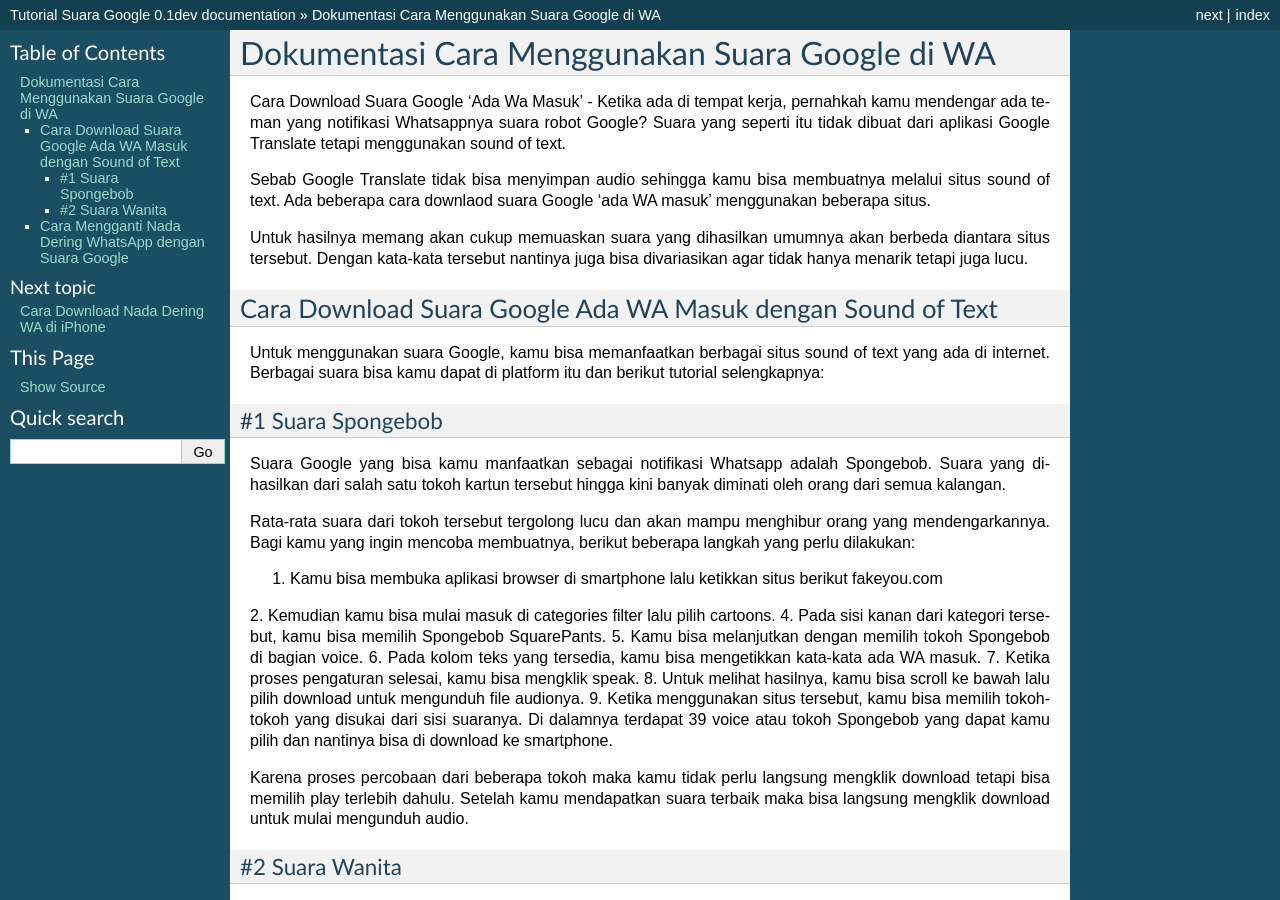
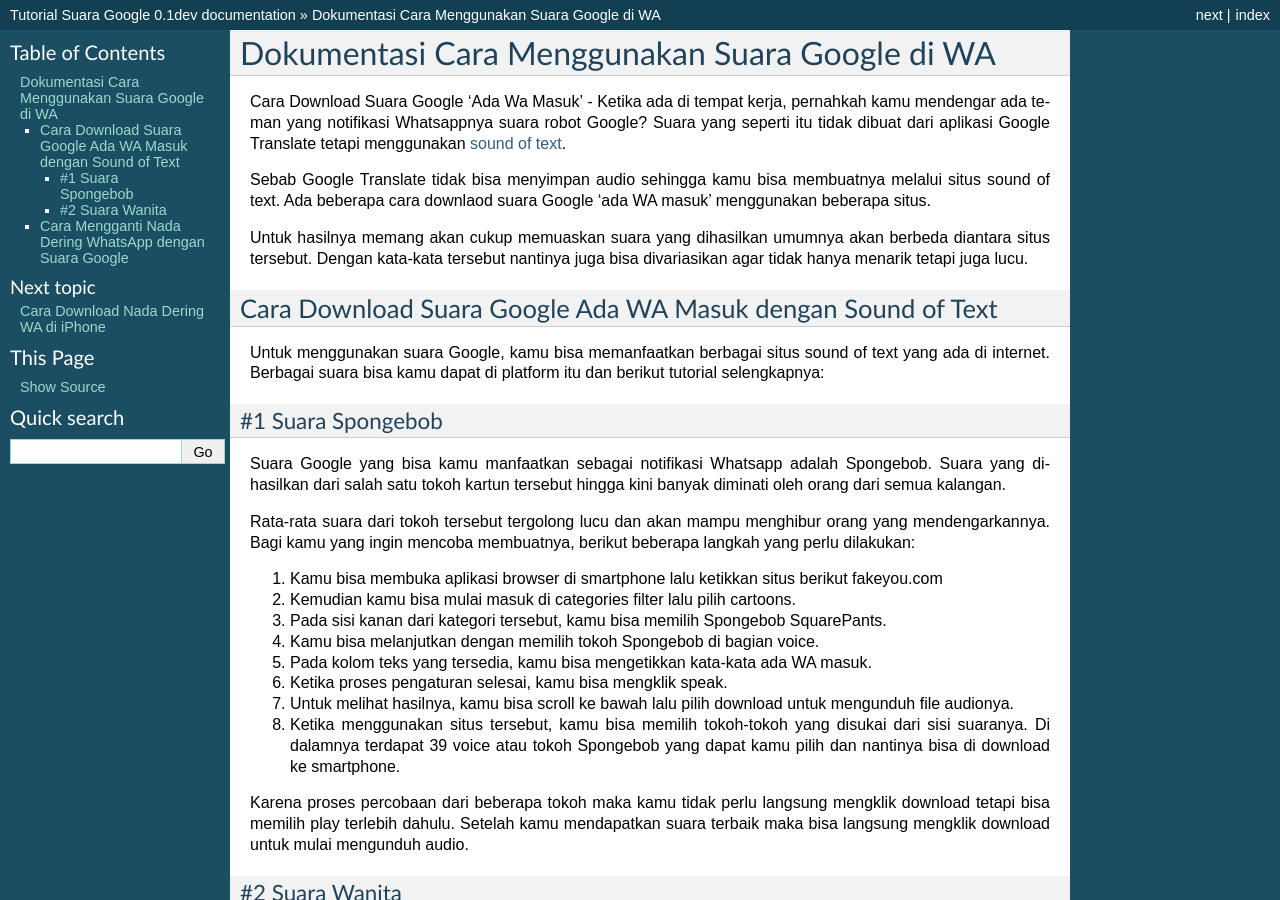
Before and after one commit to psmithr/hostontx, a Sphinx documentation site: the page built from docs/index.rst, in a window 1280 px wide and 900 px high. Built offline with Sphinx 7.4.7, drawn with Linux system fonts in a browser that asks for light colours; pages that are not in the unit, such as notebooks, are missing from menus.

Commit message:
Update index.rst

```diff
--- a/docs/index.rst
+++ b/docs/index.rst
@@ -2,7 +2,7 @@
 Dokumentasi Cara Menggunakan Suara Google di WA
 ###########################################
 
-Cara Download Suara Google 'Ada Wa Masuk' - Ketika ada di tempat kerja, pernahkah kamu mendengar ada teman yang notifikasi Whatsappnya suara robot Google? Suara yang seperti itu tidak dibuat dari aplikasi Google Translate tetapi menggunakan sound of text.
+Cara Download Suara Google 'Ada Wa Masuk' - Ketika ada di tempat kerja, pernahkah kamu mendengar ada teman yang notifikasi Whatsappnya suara robot Google? Suara yang seperti itu tidak dibuat dari aplikasi Google Translate tetapi menggunakan `sound of text <https://karinov.co.id/sound-of-text-wa/>`_.
 
 Sebab Google Translate tidak bisa menyimpan audio sehingga kamu bisa membuatnya melalui situs sound of text. Ada beberapa cara downlaod suara Google 'ada WA masuk’ menggunakan beberapa situs.
 
@@ -22,12 +22,12 @@
 
 1. Kamu bisa membuka aplikasi browser di smartphone lalu ketikkan situs berikut fakeyou.com
 2. Kemudian kamu bisa mulai masuk di categories filter lalu pilih cartoons.
-4. Pada sisi kanan dari kategori tersebut, kamu bisa memilih Spongebob SquarePants.
-5. Kamu bisa melanjutkan dengan memilih tokoh Spongebob di bagian voice.
-6. Pada kolom teks yang tersedia, kamu bisa mengetikkan kata-kata ada WA masuk.
-7. Ketika proses pengaturan selesai, kamu bisa mengklik speak.
-8. Untuk melihat hasilnya, kamu bisa scroll ke bawah lalu pilih download untuk mengunduh file audionya.
-9. Ketika menggunakan situs tersebut, kamu bisa memilih tokoh-tokoh yang disukai dari sisi suaranya. Di dalamnya terdapat 39 voice atau tokoh Spongebob yang dapat kamu pilih dan nantinya bisa di download ke smartphone.
+3. Pada sisi kanan dari kategori tersebut, kamu bisa memilih Spongebob SquarePants.
+4. Kamu bisa melanjutkan dengan memilih tokoh Spongebob di bagian voice.
+5. Pada kolom teks yang tersedia, kamu bisa mengetikkan kata-kata ada WA masuk.
+6. Ketika proses pengaturan selesai, kamu bisa mengklik speak.
+7. Untuk melihat hasilnya, kamu bisa scroll ke bawah lalu pilih download untuk mengunduh file audionya.
+8. Ketika menggunakan situs tersebut, kamu bisa memilih tokoh-tokoh yang disukai dari sisi suaranya. Di dalamnya terdapat 39 voice atau tokoh Spongebob yang dapat kamu pilih dan nantinya bisa di download ke smartphone.
 
 Karena proses percobaan dari beberapa tokoh maka kamu tidak perlu langsung mengklik download tetapi bisa memilih play terlebih dahulu. Setelah kamu mendapatkan suara terbaik maka bisa langsung mengklik download untuk mulai mengunduh audio.
 
```
